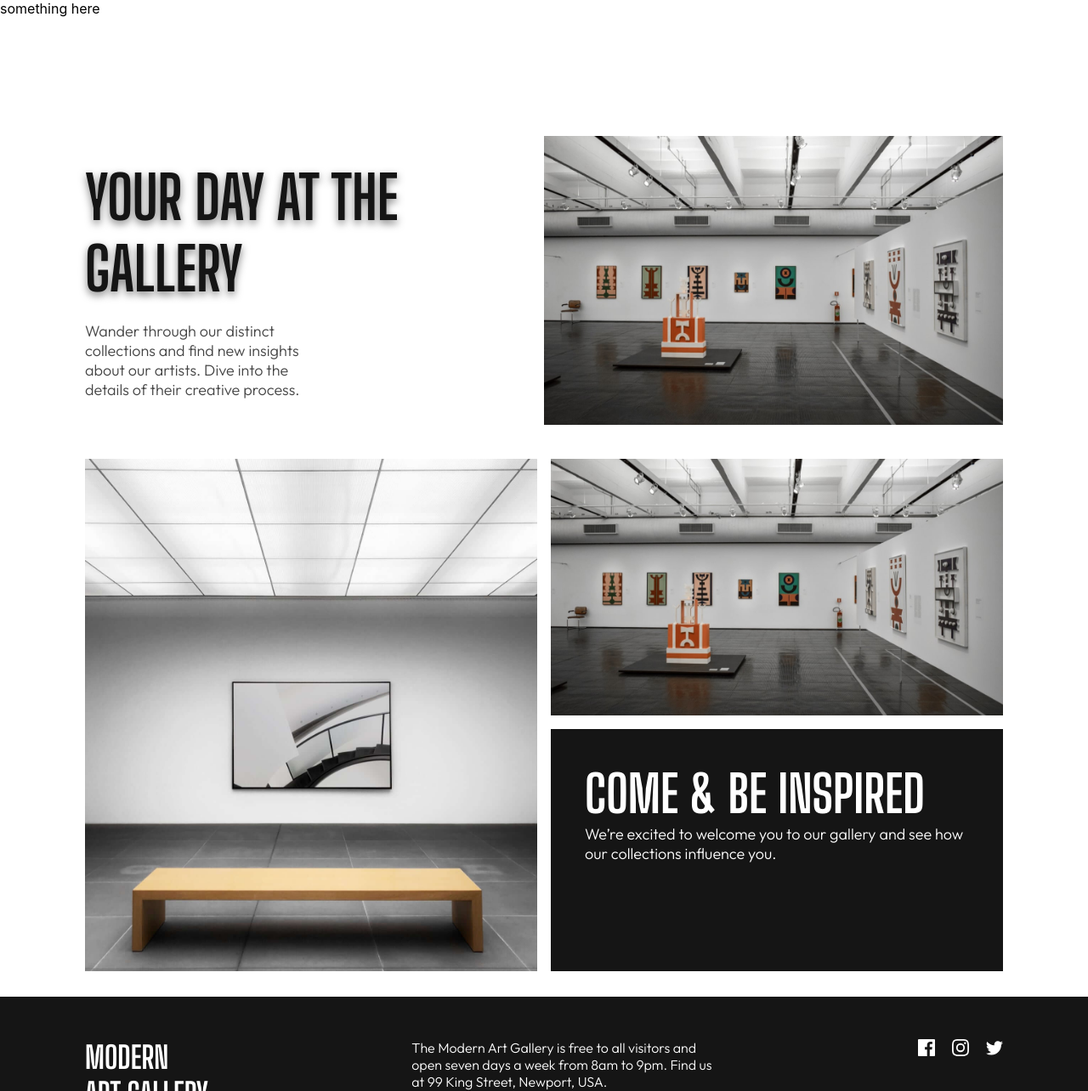
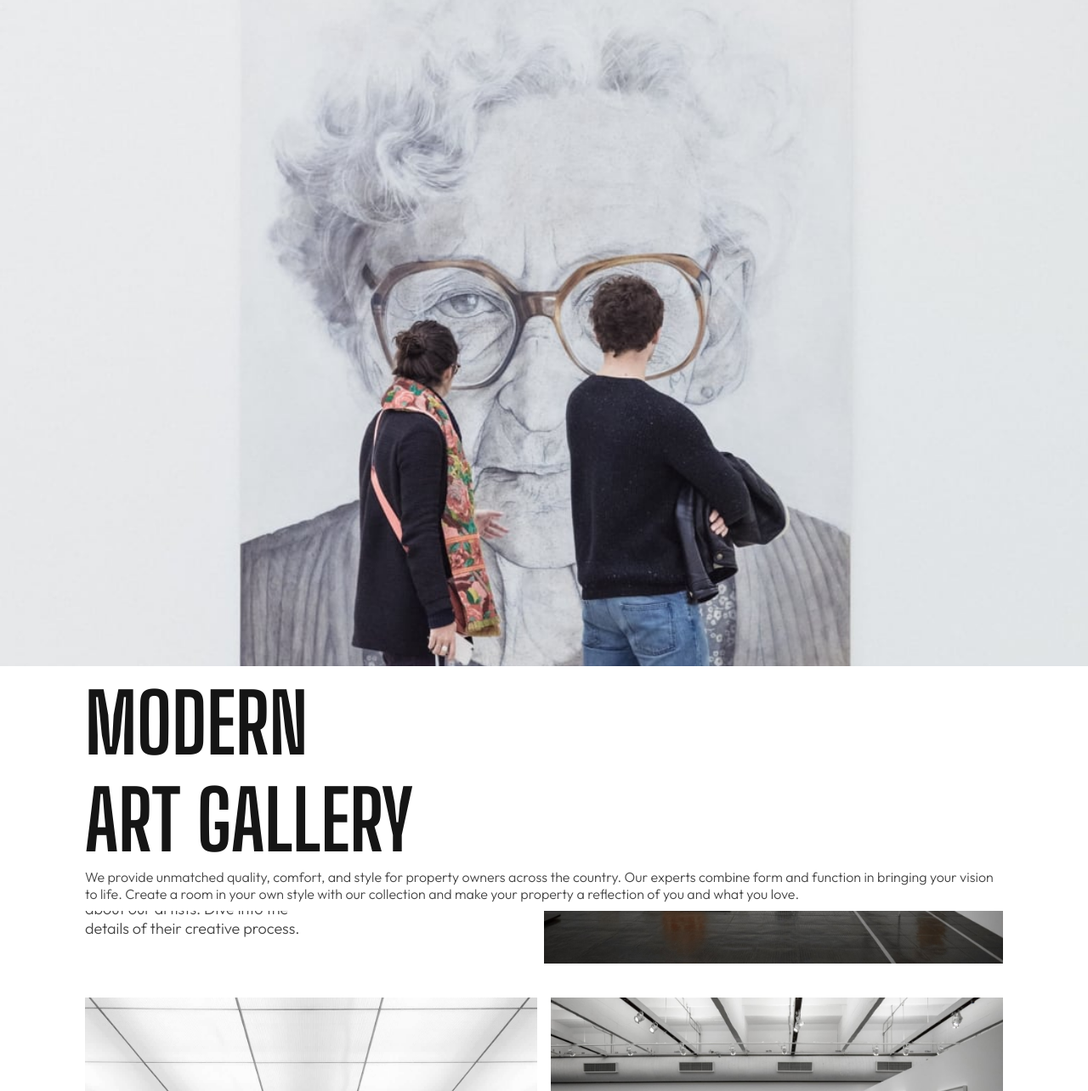
Before and after one commit to DannyMichaels/art-gallery, a React (Create React App) app: page / in a window 1280 px wide. Shown: the top 1284 px of the page at 85% size. Built offline with nearby package versions, Linux system fonts and the light colour scheme; the HTML template or start-up script is replaced by a standard one.

Commit message:
init hero

```diff
--- a/src/App.js
+++ b/src/App.js
@@ -2,6 +2,7 @@ import { ImageAndText } from './components/ImageAndText';
 import { Footer } from './components/Footer';
 import { BlackBox } from './components/BlackBox';
 import { OneByTwoGrid } from './components/OneByTwoGrid';
+import { Hero } from './components/Hero';
 import GalleryImage1 from './assets/desktop/image-grid-1@2x.jpg';
 import GalleryImage2 from './assets/desktop/image-grid-2@2x.jpg';
 import GalleryImage3 from './assets/desktop/image-grid-1@2x.jpg';
@@ -10,7 +11,8 @@ function App() {
   return (
     <div className="App">
       <main className="App__body">
-        <div style={{ height: '150px', width: '100%' }}>something here</div>
+        <Hero />
+
         <section className="page-section inner-column">
           <ImageAndText
             image={GalleryImage1}
--- /dev/null
+++ b/src/components/Hero/Hero.css
@@ -0,0 +1,44 @@
+.Hero__container {
+  /* height: 89vh; */
+  display: flex;
+  position: relative;
+  flex-direction: column;
+  height: 98vh;
+}
+
+/* .Hero__background {
+  background: #151515;
+  width: 33%;
+  height: 800px;
+  position: absolute;
+  top: 0;
+  left: 0;
+  z-index: 2;
+} */
+
+.Hero__title {
+  font-size: 96px;
+  font-weight: 700;
+}
+
+.Hero__content {
+  display: flex;
+  flex-direction: column;
+  justify-content: center;
+  align-items: center;
+  background: white;
+}
+
+.Hero__image {
+  width: 100%;
+  height: 100%;
+  object-fit: cover;
+  max-height: 800px;
+  max-width: 100%;
+}
+
+@media screen and (max-width: 768px) {
+  .Hero__container {
+    background: unset;
+  }
+}
--- /dev/null
+++ b/src/components/Hero/Hero.jsx
@@ -0,0 +1,28 @@
+import React from 'react';
+import './Hero.css';
+import HeroImage from '../../assets/desktop/image-hero@2x.jpg';
+
+export default function Hero() {
+  return (
+    <div className="Hero__container">
+      <div className="Hero__background"></div>
+      <img className="Hero__image" src={HeroImage} alt="Hero" />
+      <div className="Hero__content inner-column">
+        <div className="Hero__text-container">
+          <h1 className="heading Hero__title">
+            Modern <br />
+            Art Gallery
+          </h1>
+
+          <p className="body-text Hero__paragraph">
+            We provide unmatched quality, comfort, and style for property owners
+            across the country. Our experts combine form and function in
+            bringing your vision to life. Create a room in your own style with
+            our collection and make your property a reflection of you and what
+            you love.
+          </p>
+        </div>
+      </div>
+    </div>
+  );
+}
--- /dev/null
+++ b/src/components/Hero/index.js
@@ -0,0 +1 @@
+export { default as Hero } from './Hero';
--- a/src/index.css
+++ b/src/index.css
@@ -30,6 +30,9 @@ code {
 .heading {
   color: #151515;
   font-family: 'Big Shoulders Display', cursive;
+  text-transform: uppercase;
+  font-size: 70px;
+  line-spacing: 88px;
 }
 
 .body-text {
```
